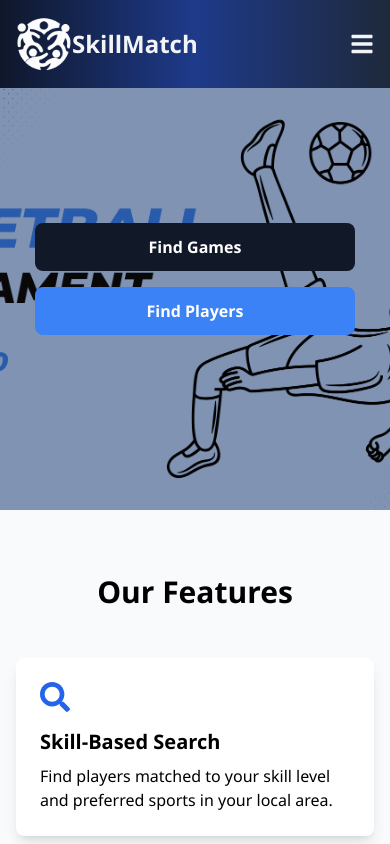
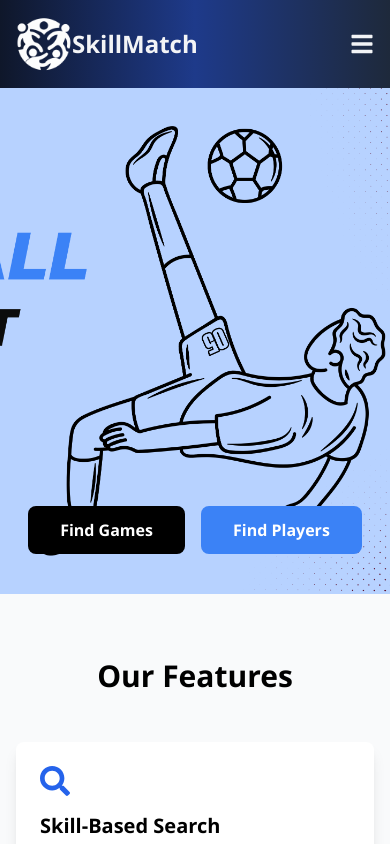
Before and after one commit to notadev-ui/skillmatch-app, a React (Create React App) app in the folder frontend/: page / in a window 390 px wide. Shown: the top 844 px of the page. Built offline with nearby package versions, Linux system fonts and the light colour scheme; no server answers.

Commit message:
Update Home page design

```diff
--- a/frontend/src/pages/Home.jsx
+++ b/frontend/src/pages/Home.jsx
@@ -47,45 +47,47 @@ const Home = ({ user }) => {
     <div className="min-h-screen bg-gray-50">
       {/* Hero Section */}
       <section className="relative w-full">
-        {/* Banner Image */}
-        <div className="relative w-full h-[50vh] md:h-[92vh]">
+
   <img
     src={SkillmatchBanner}
     alt="SkillMatch Banner"
-            className="w-full h-full object-cover object-center md:object-right"
+    className="
+      w-full
+      h-[60vh] md:h-[92vh]
+      object-cover
+      object-[70%]
+      md:object-right
+    "
   />
-          {/* Overlay gradient for better text readability on mobile */}
-          <div className="absolute inset-0 bg-black/30 md:bg-transparent"></div>
-        </div>
 
-        {/* Content Overlay */}
   <div
     className="
       absolute inset-0
       flex flex-col
-            justify-center md:justify-end
+      justify-end
       items-center
       text-center
       pb-10
     "
   >
-          <div className="flex flex-col md:flex-row gap-4 md:gap-12 justify-center w-full px-4">
+    <div className="flex gap-4 justify-center">
       <Link
         to="/games"
-              className="bg-gray-900 px-8 py-3 rounded-lg hover:bg-gray-800 font-semibold text-white w-full md:w-auto max-w-xs mx-auto md:mx-0"
+        className="bg-black px-8 py-3 rounded-lg hover:bg-gray-900 font-semibold text-white"
       >
         Find Games
       </Link>
 
       <Link
         to="/players"
-              className="bg-blue-500 px-8 py-3 rounded-lg hover:bg-blue-600 font-semibold text-white w-full md:w-auto max-w-xs mx-auto md:mx-0"
+        className="bg-blue-500 px-8 py-3 rounded-lg hover:bg-blue-600 font-semibold text-white"
       >
         Find Players
       </Link>
     </div>
   </div>
 </section>
+
 
 
 
```
Lines whose indentation alone changed are shown as unchanged.
